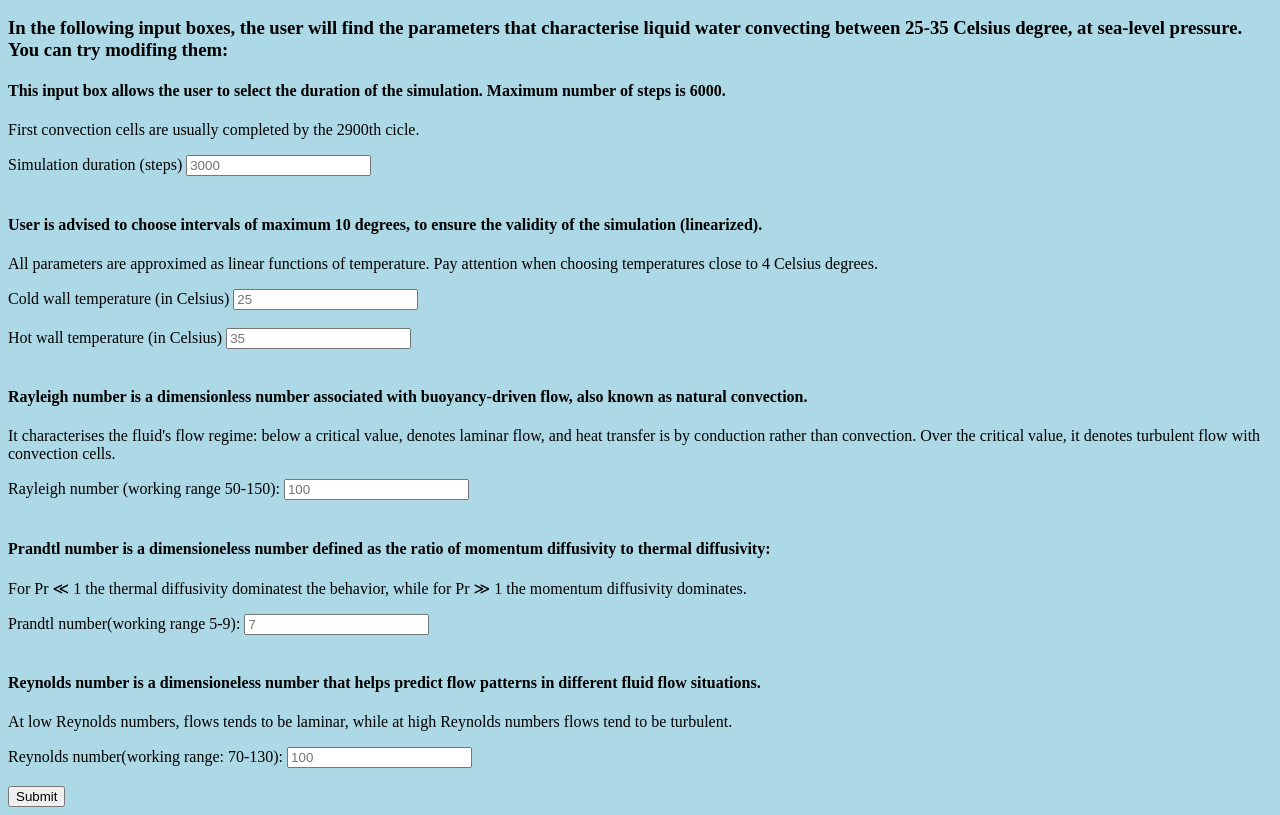
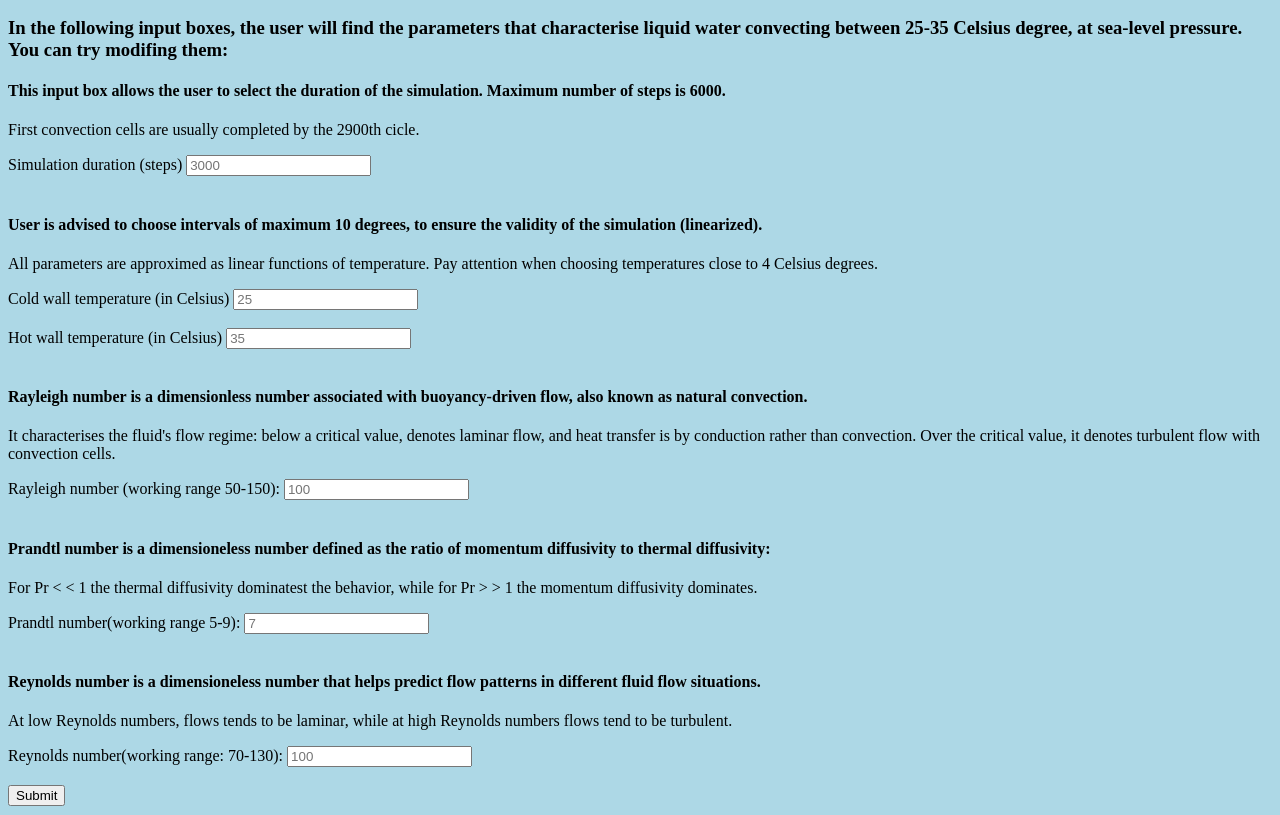
Before and after one commit to diamant711/Rayleigh-Benard-Convection-Simulator, a plain HTML site: page cnt/Setup_page.html in a window 1280 px wide. Shown: the part 110-925 px from the top of the page. Drawn offline with Linux system fonts and the light colour scheme.

Commit message:
working on non-standard symbols

```diff
--- a/cnt/Setup_page.html
+++ b/cnt/Setup_page.html
@@ -52,8 +52,8 @@
       <h4 id="PR" >Prandtl  number is a dimensioneless number defined
                    as the ratio of momentum diffusivity
                    to thermal diffusivity: </h4>
-      <p id="PR_2" > For Pr ≪ 1 the thermal diffusivity dominatest the behavior, while for
-                      Pr ≫ 1 the momentum diffusivity dominates.  </p>
+      <p id="PR_2" > For Pr < < 1 the thermal diffusivity dominatest the behavior, while for
+                      Pr > > 1 the momentum diffusivity dominates.  </p>
       <label for="Pr">Prandtl number(working range 5-9):</label>
       <input type="text" placeholder="7" id="Pr" name="Pr"><br><br>
 
```
